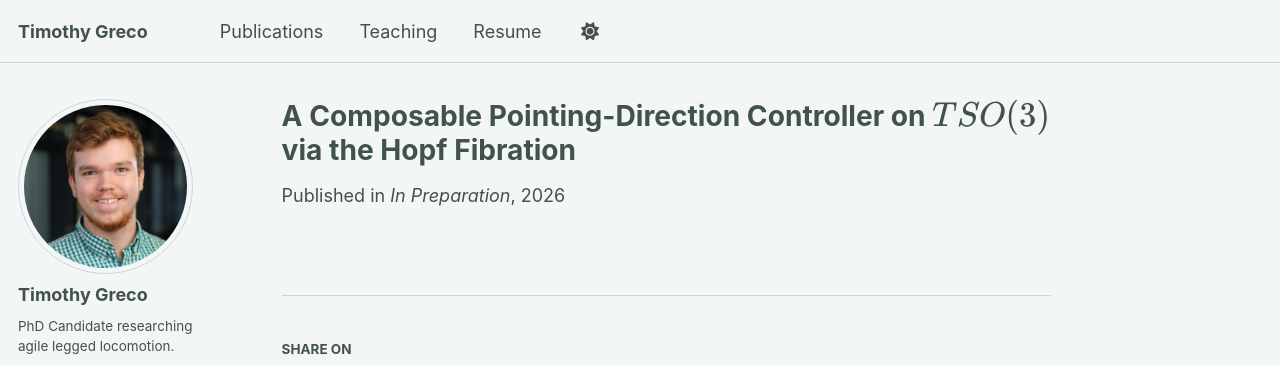
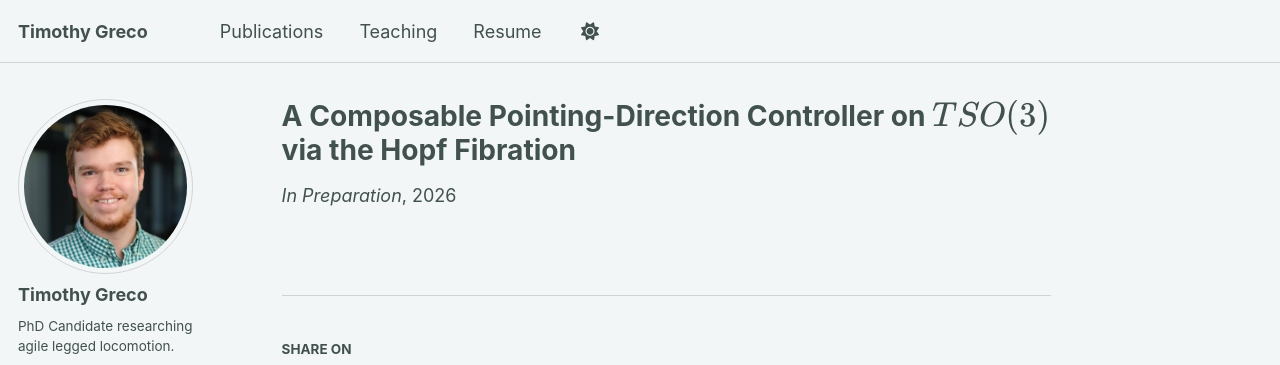
Before and after one commit to tmgreco/tmgreco.github.io, a Jekyll site: the page built from _publications/2026-04-19-Hopf.md, in a window 1280 px wide. Shown: the top 365 px of the page. Built offline with Jekyll 4.4.1, drawn with Linux system fonts in a browser that asks for light colours; some web fonts are replaced; a script bundle is joined from its source files by our own code; library files that are not in the unit come from our copies.

Commit message:
Removed "published in" from single pages

```diff
--- a/_layouts/single.html
+++ b/_layouts/single.html
@@ -37,7 +37,9 @@
         {% if page.collection == 'teaching' %}
           <p> {{ page.type }}, <i>{{ page.venue }}</i>, {{ page.date | default: "1900-01-01" | date: "%Y" }} </p>
         {% elsif page.venue and page.date %}
-          <p>Published in <i>{{ page.venue }}</i>, {{ page.date | default: "1900-01-01" | date: "%Y" }} </p>
+          <!-- <p>Published in <i>{{ page.venue }}</i>, {{ page.date | default: "1900-01-01" | date: "%Y" }} </p> -->
+          <p> <i>{{ page.venue }}</i>, {{ page.date | default: "1900-01-01" | date: "%Y" }} </p>
+
         {% elsif page.date %}
           <p class="page__date"><strong><i class="fa fa-fw fa-calendar" aria-hidden="true"></i> {{ site.data.ui-text[site.locale].date_label | default: "Published:" }}</strong> <time datetime="{{ page.date | date_to_xmlschema }}">{{ page.date | default: "1900-01-01" | date: "%B %d, %Y" }}</time></p>
         {% endif %}
```
